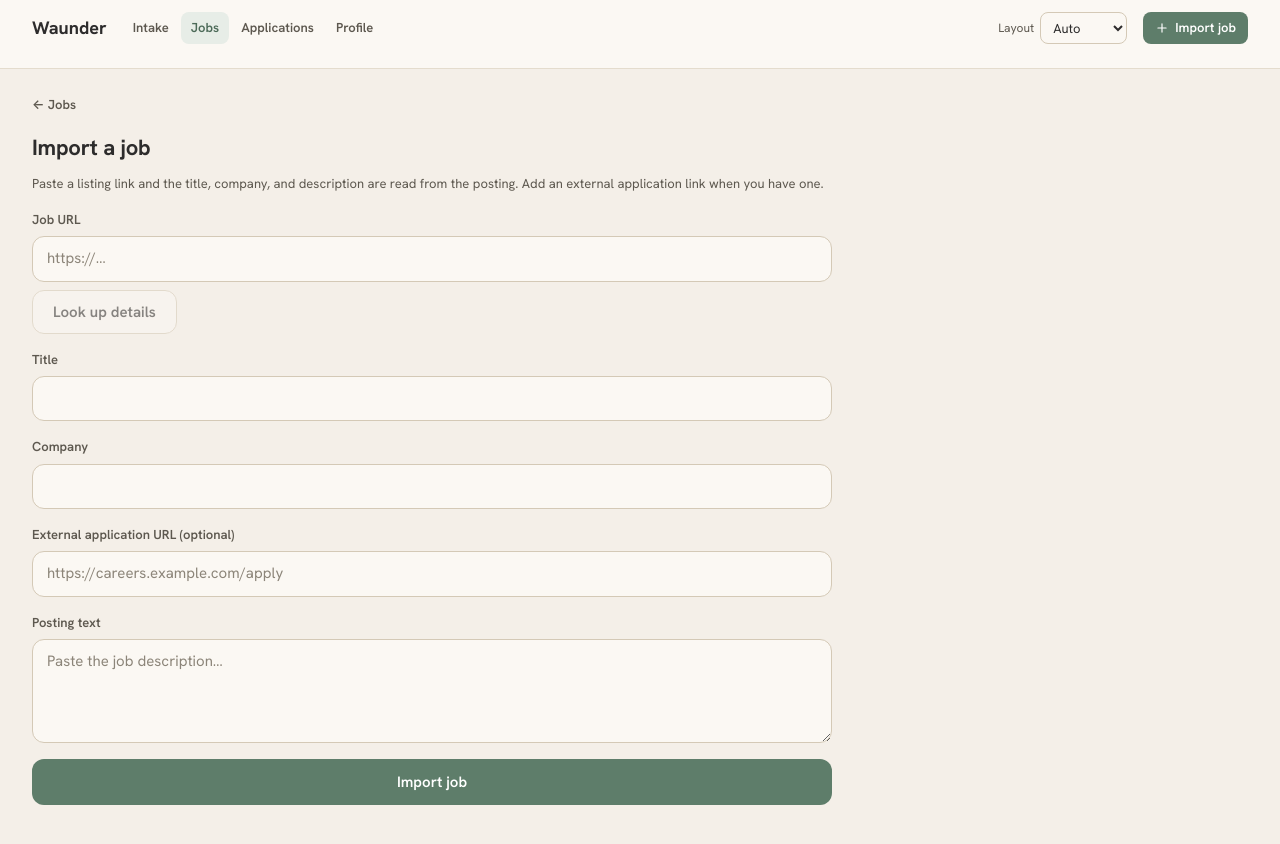
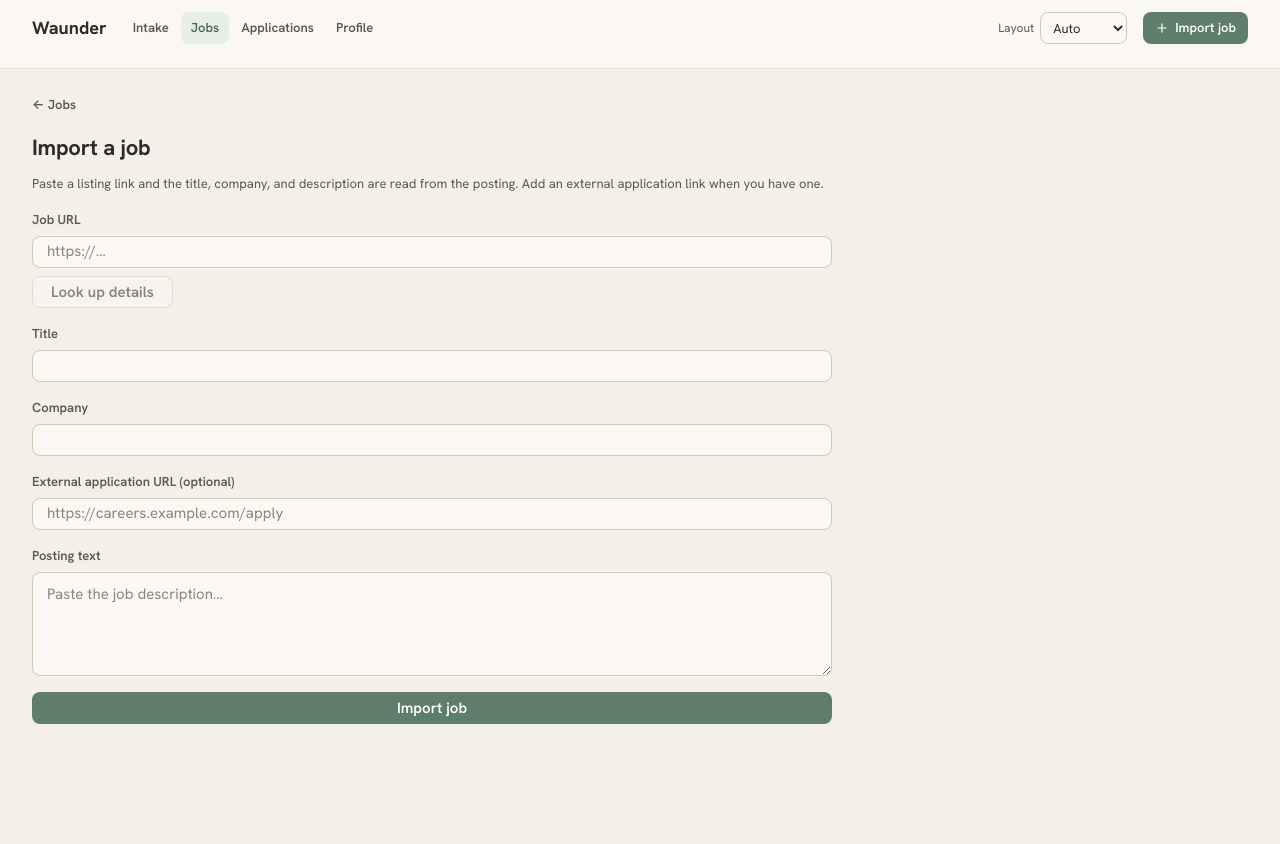
Before and after one commit to AG9898/Waunder, a React (Vite) app in the folder web/: page /jobs/new in a window 1280 px wide. Shown: the top 844 px of the page. After the commit the page ends 800 px from the top, so only its background shows below. Built offline with nearby package versions, Linux system fonts and the light colour scheme.

Commit message:
feat(web): re-skin manual entry

```diff
--- a/web/public/app.css
+++ b/web/public/app.css
@@ -3370,6 +3370,57 @@ html { scroll-padding-bottom: var(--screen-bottom); }
 }
 .draft-review .draft-submit-button:disabled { cursor: default; }
 
+/* Surface v2 manual entry: keep the existing form anatomy while giving its controls,
+   lookup feedback, and Rails-owned import outcomes the compact surface treatment. */
+.manual-entry .manual-entry-url,
+.manual-entry .manual-entry-application-url,
+.manual-entry .manual-entry-title,
+.manual-entry .manual-entry-company {
+  min-height: var(--control-h-touch);
+  padding: 0 14px;
+  border-radius: var(--radius-control);
+}
+.manual-entry .manual-entry-text { border-radius: var(--radius-control); }
+.manual-entry .manual-entry-submit,
+.manual-entry .manual-entry-lookup-button {
+  min-height: var(--control-h-touch);
+  padding: 0 18px;
+  border-radius: var(--radius-control);
+}
+.manual-entry .manual-entry-lookup-note,
+.manual-entry .manual-entry-lookup-warning {
+  padding: var(--space-2) var(--space-3);
+  border-radius: var(--radius-control);
+}
+.manual-entry .manual-entry-lookup-note {
+  background: var(--color-accent-soft);
+  color: var(--color-accent-ink);
+}
+.manual-entry .manual-entry-lookup-warning {
+  background: var(--color-danger-soft);
+  color: var(--color-danger-ink);
+}
+.manual-entry .manual-entry-error { border-radius: var(--radius-control); }
+.manual-entry .manual-entry-result {
+  border-color: var(--color-grid-line);
+  border-radius: var(--radius-panel);
+}
+.manual-entry .manual-entry-result--new,
+.manual-entry .manual-entry-result--already-submitted {
+  background: var(--color-success-soft);
+  color: var(--color-success-ink);
+}
+.manual-entry .manual-entry-result--already-tracked {
+  background: var(--color-accent-soft);
+  color: var(--color-accent-ink);
+}
+.manual-entry .manual-entry-result--possible-match {
+  background: var(--color-warning-soft);
+  color: var(--color-warning-ink);
+}
+.manual-entry .manual-entry-result-msg,
+.manual-entry .manual-entry-result-link { color: inherit; }
+
 /* Surface v2 profile: keep the editor and read-only sections as one quiet column, with
    grid-line rows instead of nested cards. All profile controls stay touch-sized until the
    profile container is wide enough for the compact desktop height. */
@@ -3536,6 +3587,14 @@ html { scroll-padding-bottom: var(--screen-bottom); }
   .draft-review .draft-pipeline-status .status-chip--touch { height: 22px; }
   .draft-materials { display: grid; grid-template-columns: repeat(2, minmax(0, 1fr)); gap: 0 40px; align-items: start; }
   .draft-resume-emphasis { grid-column: 1 / -1; }
+  .manual-entry .manual-entry-url,
+  .manual-entry .manual-entry-application-url,
+  .manual-entry .manual-entry-title,
+  .manual-entry .manual-entry-company,
+  .manual-entry .manual-entry-submit,
+  .manual-entry .manual-entry-lookup-button {
+    min-height: var(--control-h-desktop);
+  }
   .profile .profile-input,
   .profile .profile-full-name,
   .profile .profile-headline,
--- a/web/src/components/manual-entry/import-result.tsx
+++ b/web/src/components/manual-entry/import-result.tsx
@@ -9,8 +9,8 @@
  * identity match (`JobPostUrlIdentity`), and the link goes to whichever posting Rails named — for
  * a match, the existing one, not a duplicate.
  *
- * Every outcome keeps Go's `.manual-entry-result` box, so the four read apart by their sentence
- * and link label, and by a modifier class (`importResultClass`) that `app.css` does not style yet.
+ * Every outcome keeps the `.manual-entry-result` panel, so the four read apart by their sentence,
+ * link label, and the Surface v2 tone attached to the modifier class from `importResultClass`.
  */
 import { Link } from "react-router";
 
--- a/web/src/lib/manual-entry.ts
+++ b/web/src/lib/manual-entry.ts
@@ -245,8 +245,8 @@ export function importResultHref(result: ManualJobResult): string {
 }
 
 /**
- * A modifier class per outcome, e.g. `manual-entry-result--already-tracked`. `app.css` has no rule
- * for it yet (it is frozen until `UI-01`), so today it only makes the outcome inspectable.
+ * A modifier class per outcome, e.g. `manual-entry-result--already-tracked`. Surface v2 uses it to
+ * give each Rails-owned outcome its corresponding result-panel tone.
  */
 export function importResultClass(outcome: ImportOutcome): string {
   return `manual-entry-result--${outcome.replace(/_/g, "-")}`;
```
Also changed, not shown: 2 other files (tests, documents, lock files or other folders).
